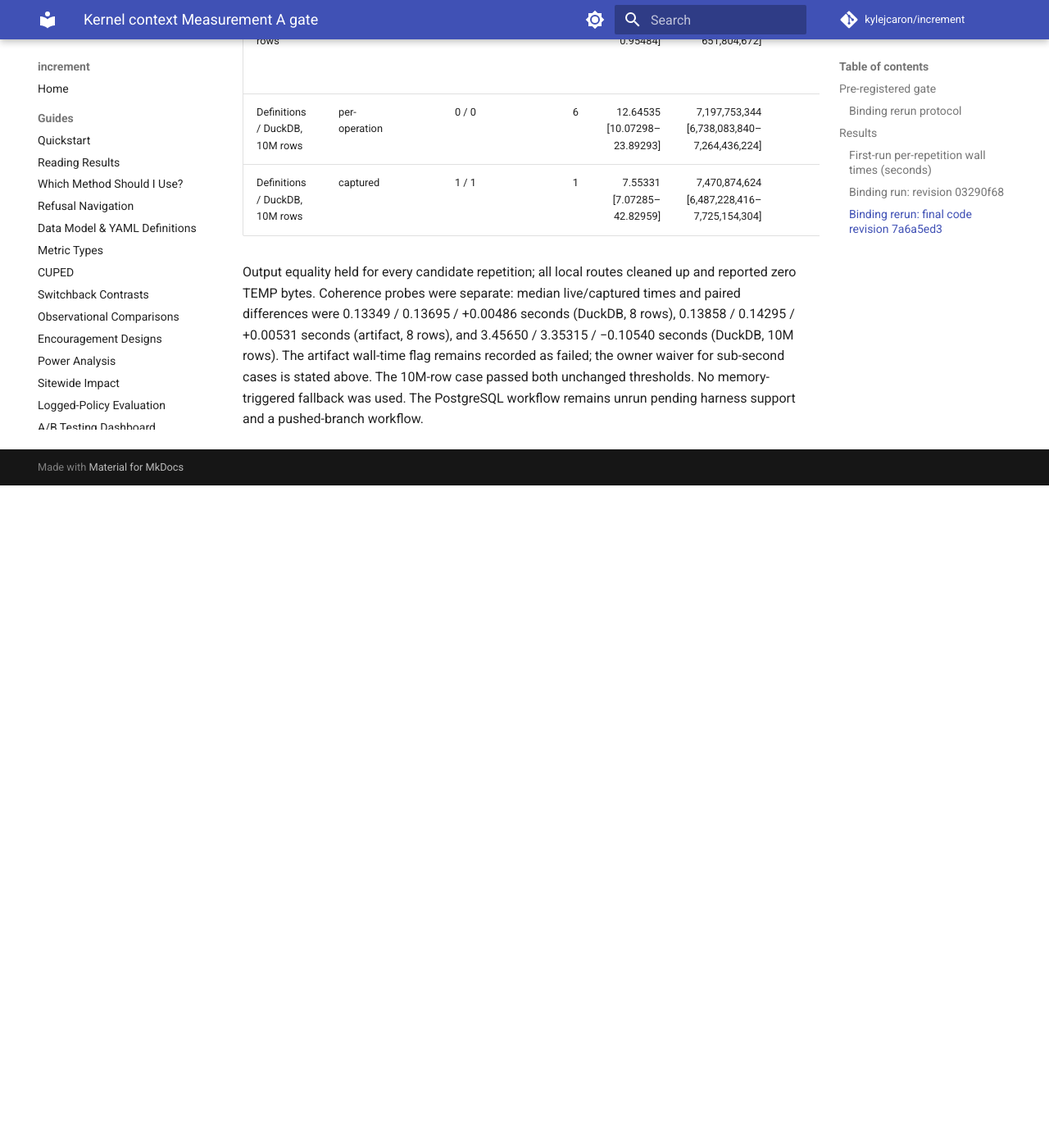
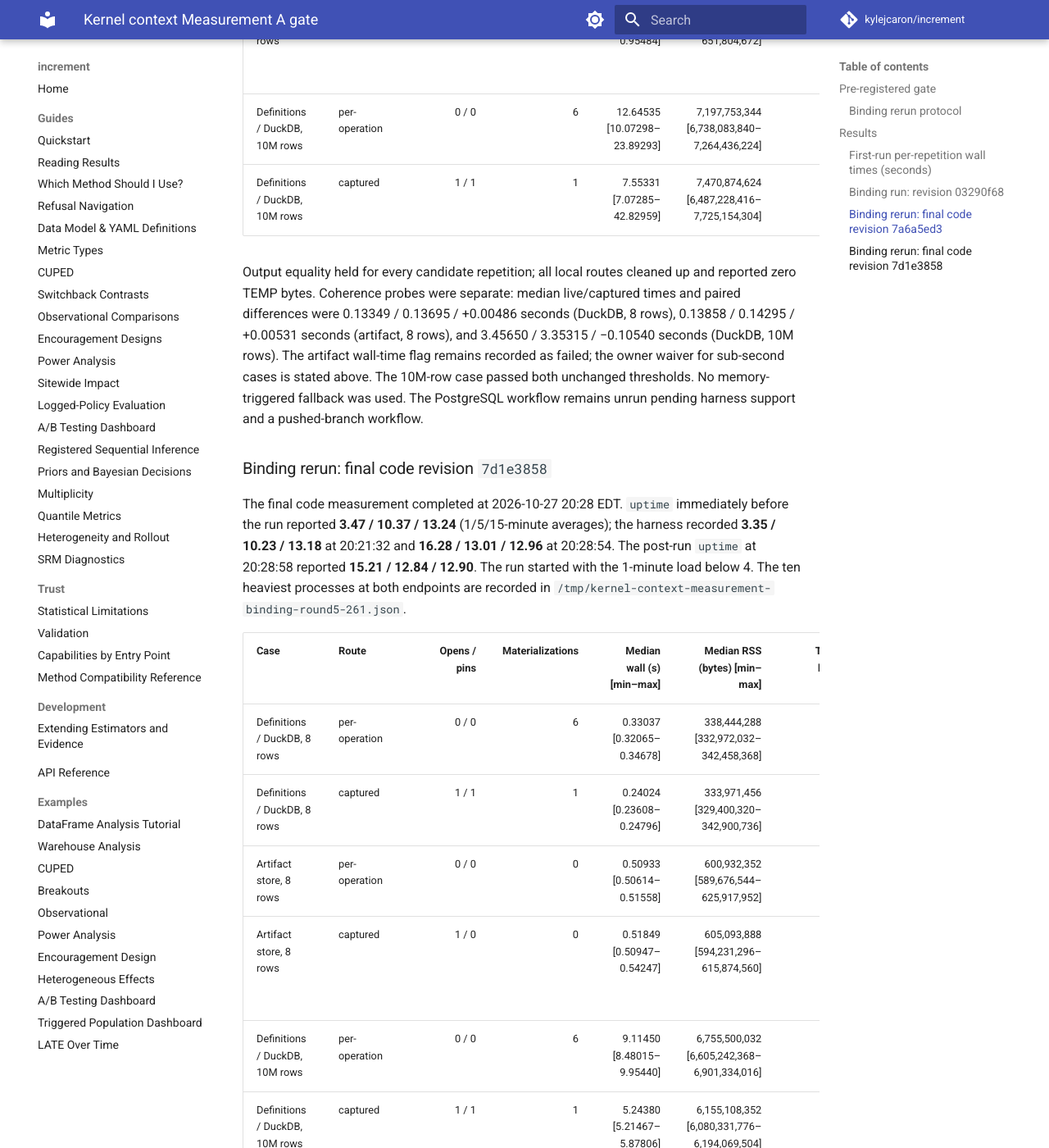
Before and after one commit to kylejcaron/increment, an MkDocs documentation site: the page built from docs/development/kernel-context-measurement-gate.md, in a window 1280 px wide and 1400 px high, scrolled down 5693 px. Shown: the whole window at 82% size. Built offline with MkDocs 1.6.1 and Material for MkDocs 9.7.7, drawn with Linux system fonts in a browser that asks for light colours; comment, search, counter and statistics services are not loaded; before the commit the page ends 6285 px from its top, so only the background shows below that; some of the changed text lies outside the part shown.

Commit message:
Record final evidence scope measurement

```diff
--- a/docs/development/kernel-context-measurement-gate.md
+++ b/docs/development/kernel-context-measurement-gate.md
@@ -79,3 +79,20 @@ The final-code binding rerun completed at 2026-10-27 07:15 EDT after the 60-minu
 | Definitions / DuckDB, 10M rows | captured | 1 / 1 | 1 | 7.55331 [7.07285–42.82959] | 7,470,874,624 [6,487,228,416–7,725,154,304] | 0 | 7.55274 | pass | yes | 0.5973x | 1.0379x | pass |
 
 Output equality held for every candidate repetition; all local routes cleaned up and reported zero TEMP bytes. Coherence probes were separate: median live/captured times and paired differences were 0.13349 / 0.13695 / +0.00486 seconds (DuckDB, 8 rows), 0.13858 / 0.14295 / +0.00531 seconds (artifact, 8 rows), and 3.45650 / 3.35315 / −0.10540 seconds (DuckDB, 10M rows). The artifact wall-time flag remains recorded as failed; the owner waiver for sub-second cases is stated above. The 10M-row case passed both unchanged thresholds. No memory-triggered fallback was used. The PostgreSQL workflow remains unrun pending harness support and a pushed-branch workflow.
+
+### Binding rerun: final code revision `7d1e3858`
+
+The final code measurement completed at 2026-10-27 20:28 EDT. `uptime` immediately before the run reported **3.47 / 10.37 / 13.24** (1/5/15-minute averages); the harness recorded **3.35 / 10.23 / 13.18** at 20:21:32 and **16.28 / 13.01 / 12.96** at 20:28:54. The post-run `uptime` at 20:28:58 reported **15.21 / 12.84 / 12.90**. The run started with the 1-minute load below 4. The ten heaviest processes at both endpoints are recorded in `/tmp/kernel-context-measurement-binding-round5-261.json`.
+
+| Case | Route | Opens / pins | Materializations | Median wall (s) [min–max] | Median RSS (bytes) [min–max] | TEMP bytes | Scope lifetime (s) | Cleanup | Outputs equal | Wall ratio | RSS ratio | Gate |
+|---|---|---:|---:|---:|---:|---:|---:|---|---|---:|---:|---|
+| Definitions / DuckDB, 8 rows | per-operation | 0 / 0 | 6 | 0.33037 [0.32065–0.34678] | 338,444,288 [332,972,032–342,458,368] | 0 | 0 | pass | baseline | — | — | — |
+| Definitions / DuckDB, 8 rows | captured | 1 / 1 | 1 | 0.24024 [0.23608–0.24796] | 333,971,456 [329,400,320–342,900,736] | 0 | 0.23984 | pass | yes | 0.7275x | 0.9868x | pass |
+| Artifact store, 8 rows | per-operation | 0 / 0 | 0 | 0.50933 [0.50614–0.51558] | 600,932,352 [589,676,544–625,917,952] | 0 | 0 | pass | baseline | — | — | — |
+| Artifact store, 8 rows | captured | 1 / 0 | 0 | 0.51849 [0.50947–0.54247] | 605,093,888 [594,231,296–615,874,560] | 0 | 0.51802 | pass | yes | 1.0180x | 1.0069x | wall flag failed; sub-second waiver applies |
+| Definitions / DuckDB, 10M rows | per-operation | 0 / 0 | 6 | 9.11450 [8.48015–9.95440] | 6,755,500,032 [6,605,242,368–6,901,334,016] | 0 | 0 | pass | baseline | — | — | — |
+| Definitions / DuckDB, 10M rows | captured | 1 / 1 | 1 | 5.24380 [5.21467–5.87806] | 6,155,108,352 [6,080,331,776–6,194,069,504] | 0 | 5.24324 | pass | yes | 0.5752x | 0.9111x | pass |
+
+All candidate outputs matched their baseline, all local routes cleaned up, and all runs reported zero TEMP bytes. Separate coherence probes recorded median live/captured costs of 0.00615 seconds (DuckDB, 8 rows), 0.00707 seconds (artifact, 8 rows), and −0.27925 seconds (DuckDB, 10M rows). The artifact wall-time flag remains failed at 1.0180x; the existing owner waiver for sub-second cases applies. The 10M-row case passed both unchanged thresholds. No memory-triggered fallback was used.
+
+The measured changes narrow warehouse capture to the requested fact values plus declaration coordinates and preserve logical source identities, omit unused headline breakouts, snapshot mutable Polars frames, and defer PostgreSQL TEMP privilege checks to captured materialization. The PostgreSQL workflow remains unrun pending harness support and a pushed-branch workflow.
```
